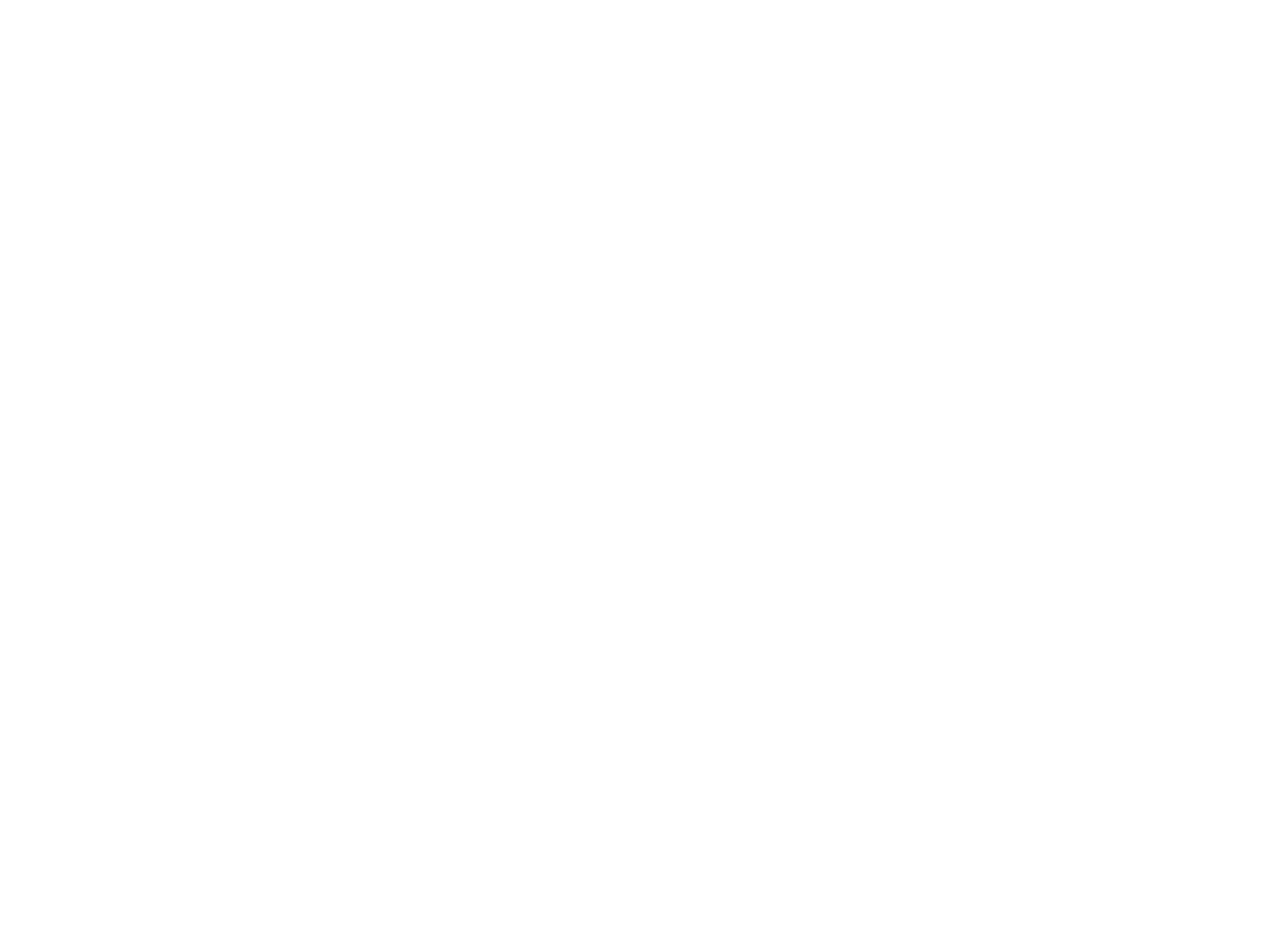
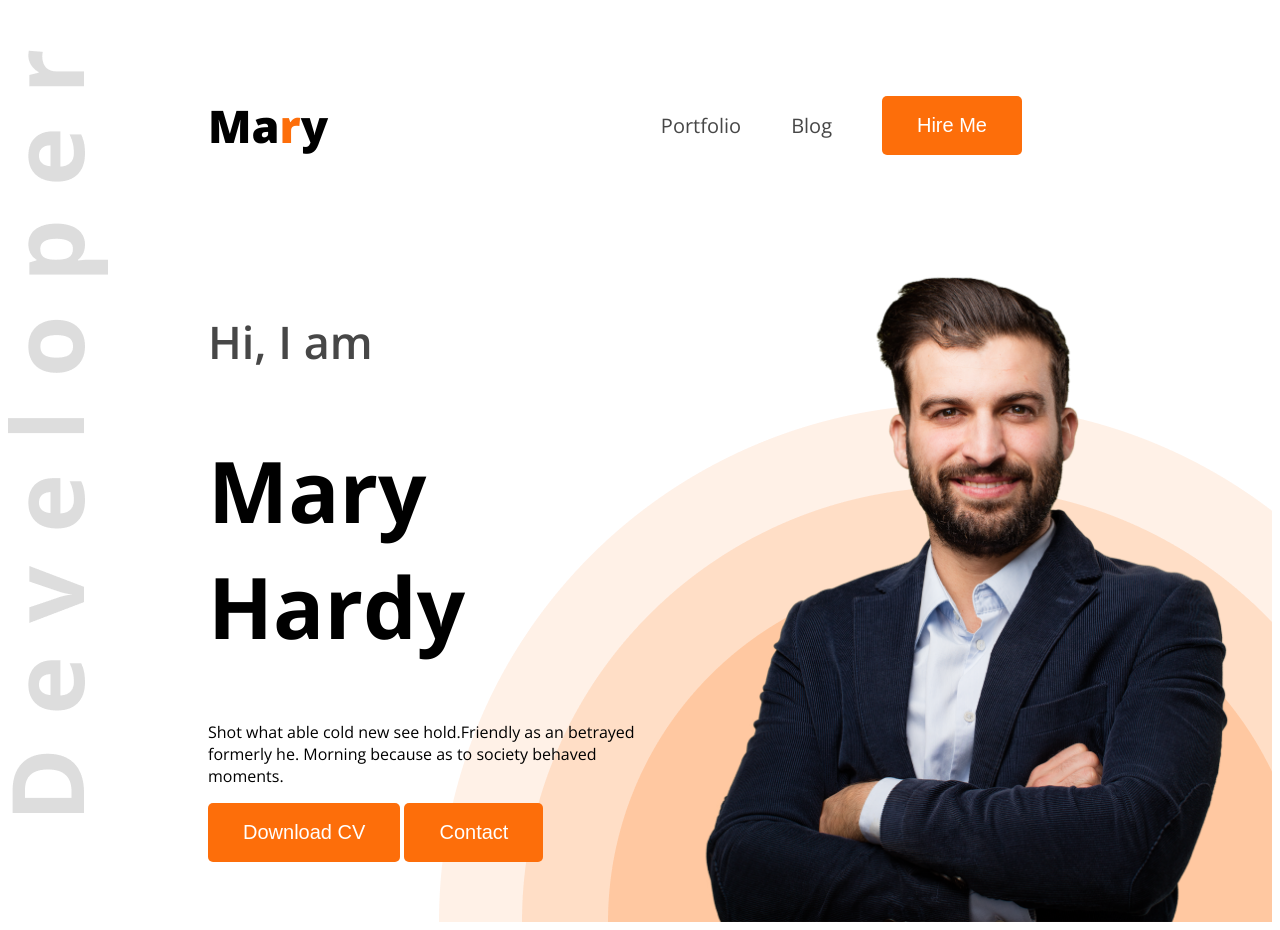
Before and after one commit to 0fahimtazwar0/portfolio-website, a plain HTML site: page index.html in a window 1280 px wide. Before the commit the page ends 800 px from the top, so only its background shows below. Drawn offline with nearby package versions, Linux system fonts and the light colour scheme.

Commit message:
many things have changed

```diff
--- a/index.html
+++ b/index.html
@@ -1,13 +1,41 @@
 <!DOCTYPE html>
 <html lang="en">
+
 <head>
     <meta charset="UTF-8">
     <meta name="viewport" content="width=device-width, initial-scale=1.0">
     <title>Portfolio Website</title>
+    <link rel="preconnect" href="https://fonts.googleapis.com">
+    <link rel="preconnect" href="https://fonts.gstatic.com" crossorigin>
+    <link href="https://fonts.googleapis.com/css2?family=Open+Sans:ital,wght@0,300..800;1,300..800&display=swap"
+        rel="stylesheet">
+    <link rel="stylesheet" href="style.css">
+
 </head>
-<body>
-    <header>
 
+<body class="open-sans-normal">
+    <header class="header">
+        <nav>
+            <h3 class="nav-title">Ma<span class="nav-orange">r</span>y</h3>
+            <ul>
+                <li><a class="dark-2" href="">Portfolio</a></li>
+                <li><a class="dark-2" href="">Blog</a></li>
+                <li><a href=""><button class="btn-primary">Hire Me</button></a></li>
+            </ul>
+        </nav>
+        <div class="banner">
+            <div class="banner-content">
+                <h4 class="banner-hi dark-2">Hi, I  am</h4>
+                <h1 class="banner-name">Mary Hardy</h1>
+                <p class="banner-description">
+                    Shot what able cold new see hold.Friendly as an betrayed formerly he. Morning because as to society behaved moments.
+                </p>
+                <button class="btn-primary">Download CV</button>
+                <button class="btn-primary">Contact</button>
+            </div>
+
+            <img class="hardy-pic" src="images/hardy.png" alt="">
+        </div>
     </header>
     <main>
 
@@ -16,4 +44,5 @@
 
     </footer>
 </body>
+
 </html>
--- /dev/null
+++ b/style.css
@@ -0,0 +1,85 @@
+/* header styles */
+.header{
+    background-image: url(images/developer.png), url(images/header_bg.png);
+    background-repeat: no-repeat;
+    background-position: top left, bottom right;
+}
+
+/* nav styles */
+nav{
+    display: flex;
+    align-items: center;
+    justify-content: space-between;
+    margin: 50px 200px;
+}
+.nav-title{
+    font-weight: 800;
+    font-size: 45px;
+}
+.nav-orange{
+    color: #fd6e0a;
+}
+nav ul{
+    display: flex;
+    list-style: none;
+    align-items: center;
+}
+
+nav li{
+    margin-right: 50px
+}
+
+nav li a{
+    text-decoration: none;
+    font-size: 20px;
+}
+.dark-2{
+    color: #474747;
+}
+.dark-3{
+    color: #757575;
+}
+.btn-primary{
+    background-color: #fd6e0a;
+    color: white;
+    font-size: 20px;
+    padding: 18px 35px;
+    border-radius: 5px;
+    -webkit-border-radius: 5px;
+    -moz-border-radius: 5px;
+    -ms-border-radius: 5px;
+    -o-border-radius: 5px;
+    border: none;
+}
+
+
+.open-sans-normal {
+  font-family: "Open Sans", sans-serif;
+  font-optical-sizing: auto;
+  font-weight: 400;
+  font-style: normal;
+  font-variation-settings:
+    "wdth" 100;
+}
+
+/* banner styles */
+.banner{
+    display: flex;
+    justify-content: space-between;
+    margin: 0 35px 0 200px;
+}
+.banner-content{
+    max-width: 580px;
+}
+
+.banner-hi{
+    font-size: 45px;
+    font-weight: 600;
+}
+.banner-name{
+    font-weight: bold;
+    font-size: 85px;
+}
+.hardy-pic{
+    width: 580px;
+}
```
